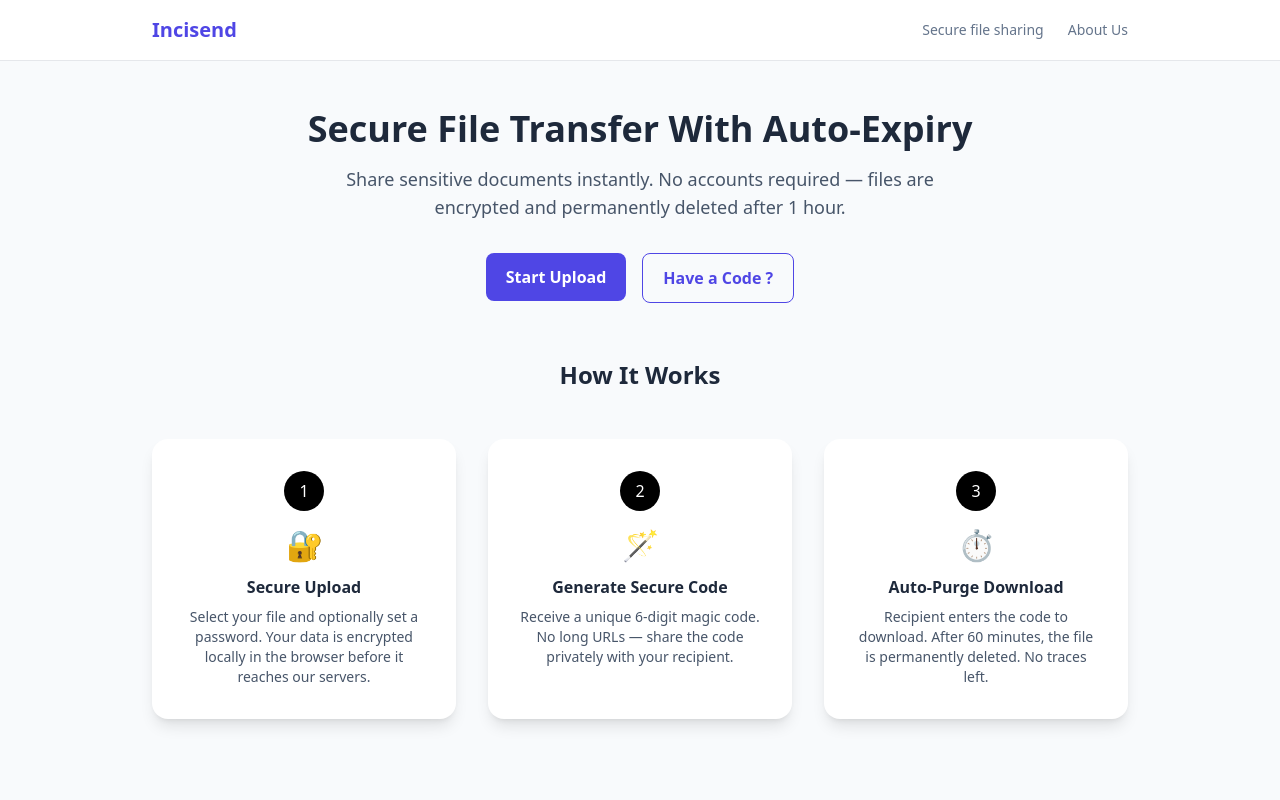
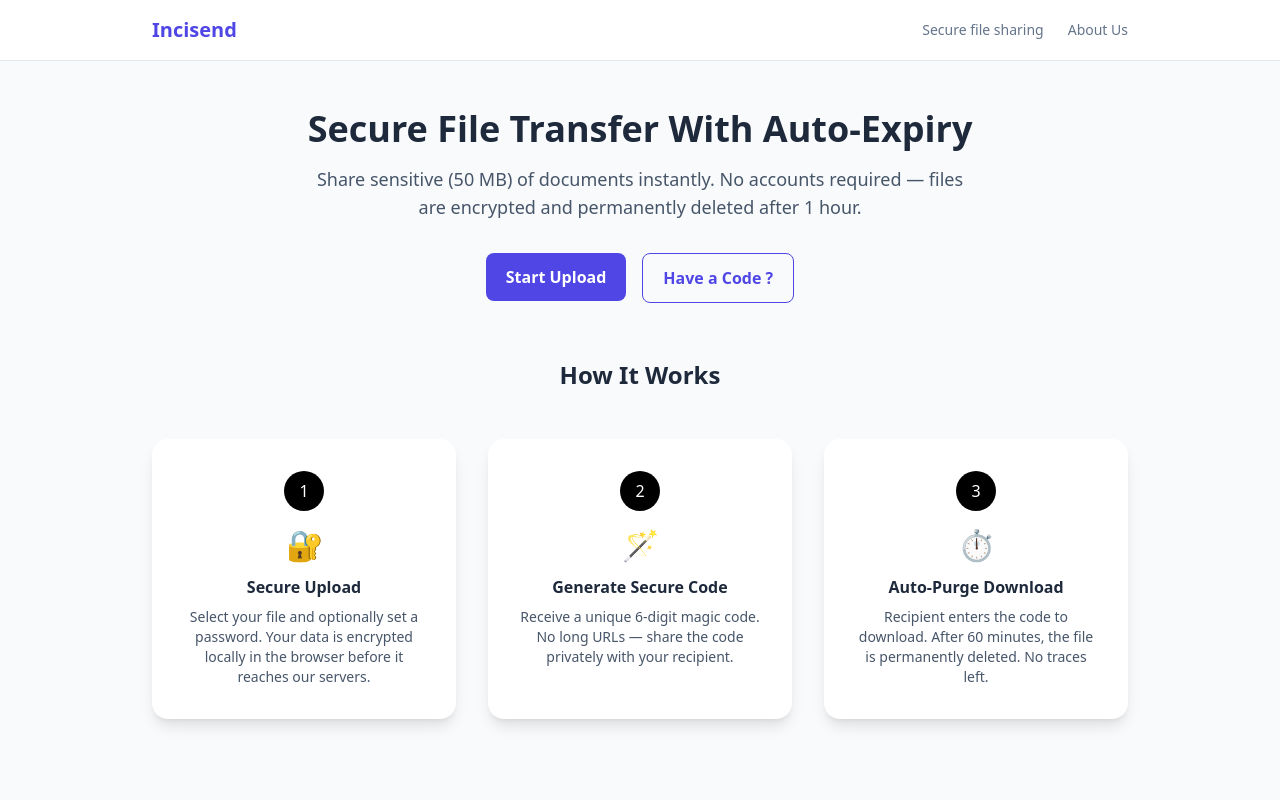
Before and after one commit to Inciverse/incisend, a Next.js app: page / in a window 1280 px wide. Shown: the top 800 px of the page. Built offline with nearby package versions, Linux system fonts and the light colour scheme.

Commit message:
Update page.tsx

```diff
--- a/app/page.tsx
+++ b/app/page.tsx
@@ -10,7 +10,7 @@ export default function Home() {
         </h1>
 
         <p className="text-lg text-slate-600">
-          Share sensitive documents instantly. No accounts required — files are
+          Share sensitive (50 MB) of documents instantly. No accounts required — files are
           encrypted and permanently deleted after 1 hour.
         </p>
 
```
